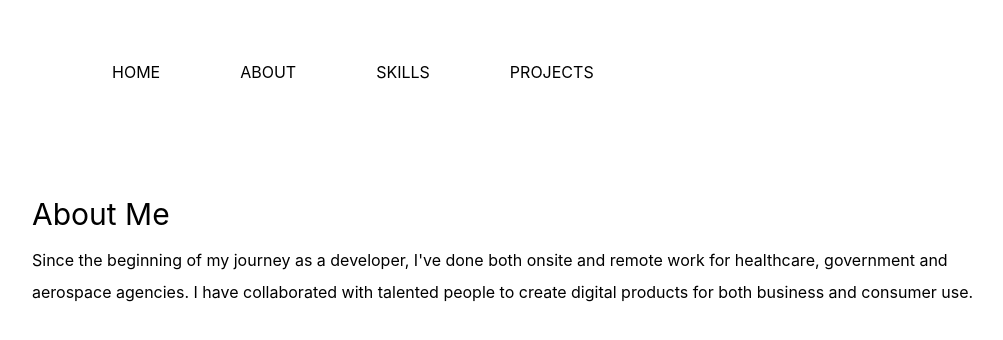
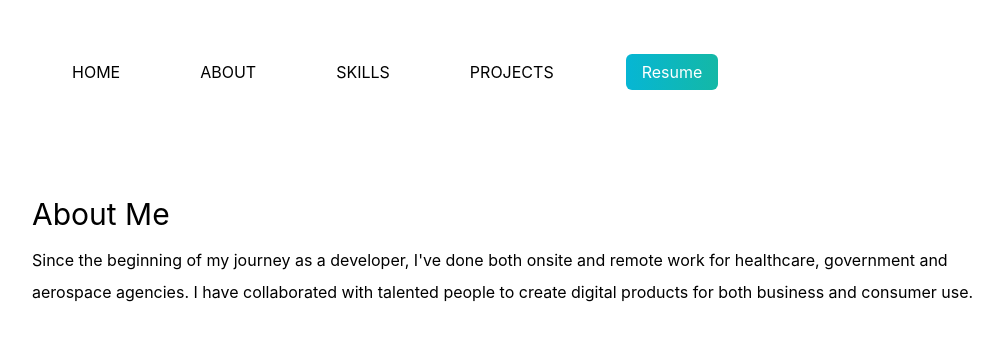
Before and after one commit to dcoderdude/portfolio, a React (Create React App) app: page /about in a window 1280 px wide. Shown: the top 340 px of the page, without its empty margins (128-1131 px from the left). Built offline with nearby package versions, Linux system fonts and the light colour scheme.

Commit message:
refactor Banner Header restyled

```diff
--- a/src/components/BannerHeader.js
+++ b/src/components/BannerHeader.js
@@ -1,9 +1,11 @@
 import { Link } from "react-router-dom";
 
 export default function () {
+    const cv = 'CV.pdf';
+
     return (
         <section>
-            <nav className='flex px-10 py-5 justify-evenly'>
+            <nav className='flex py-5 justify-center'>
                 <ul className='flex items-center'>
                     <li className='px-10'>
                         <Link className='dark:text-white' to='/portfolio'>HOME</Link>
@@ -17,6 +19,13 @@ export default function () {
                     <li className='px-10'>
                         <Link className='dark:text-white' to='/projects'>PROJECTS</Link>
                     </li>
+                    <li>
+                        <a className='bg-gradient-to-r from-cyan-500 to-teal-500 text-white px-4 py-2 rounded-md ml-8'
+                            href={cv}
+                            download='CV.pdf'>
+                            Resume
+                        </a>
+                    </li>
                 </ul>
             </nav>
         </section>
--- a/src/components/Home.js
+++ b/src/components/Home.js
@@ -6,7 +6,6 @@ import BannerHeader from "./BannerHeader";
 export default function Home({ darkMode: darkModeState, updateDarkModeState }) {
     const linkedinProfileUrl = 'https://www.linkedin.com/in/dan-e-hernandez/';
     const githubProfileUrl = 'https://github.com/dcoderdude';
-    const cv = 'CV.pdf'
 
     const handleChange = () => {
         const newValue = darkModeState === 'dark' ? 'light' : 'dark';
@@ -20,13 +19,6 @@ export default function Home({ darkMode: darkModeState, updateDarkModeState }) {
                 <ul className='flex items-center'>
                     <li>
                         <BsFillMoonStarsFill onClick={handleChange} className='cursor-pointer text-2xl dark:text-white' />
-                    </li>
-                    <li>
-                        <a className='bg-gradient-to-r from-cyan-500 to-teal-500 text-white px-4 py-2 rounded-md ml-8'
-                            href={cv}
-                            download='CV.pdf'>
-                            Resume
-                        </a>
                     </li>
                 </ul>
             </nav>
```
